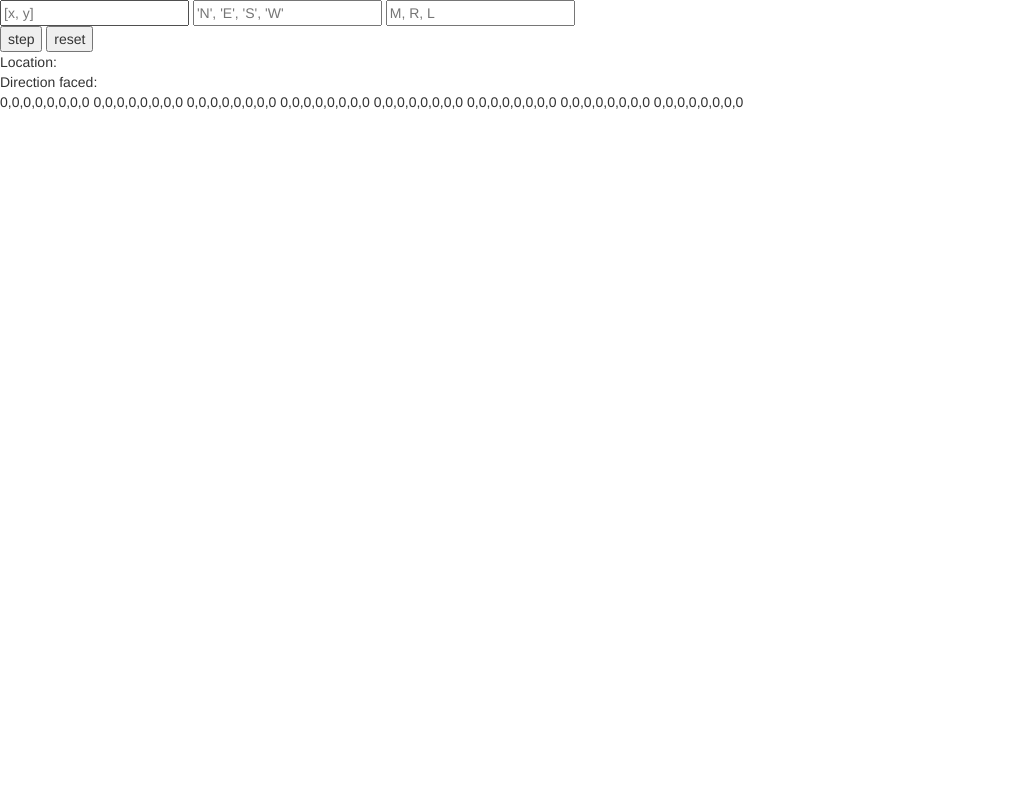
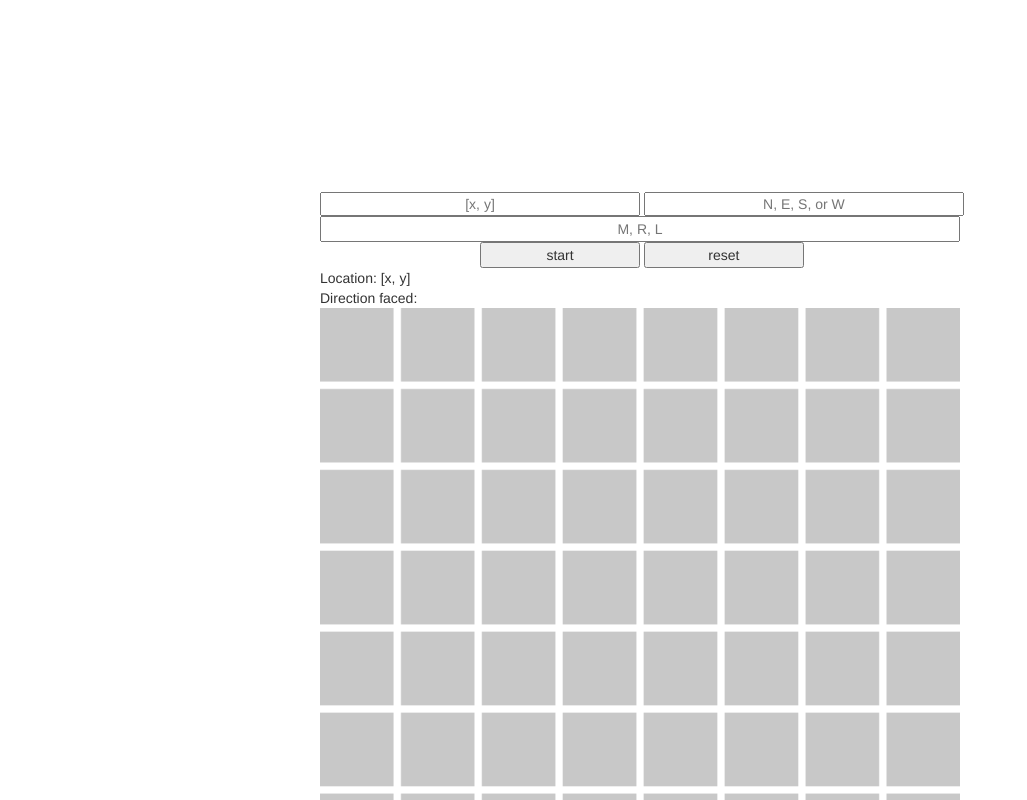
Before and after one commit to codyndoan/Robot, a website: page index.html in a window 1280 px wide. Both pictures are taken after a click on the button "reset". Shown: the whole page, without its empty margins (0-1027 px from the left). Drawn offline with nearby package versions, Linux system fonts and the light colour scheme.

Commit message:
css changes

```diff
--- a/index.html
+++ b/index.html
@@ -8,17 +8,17 @@
     </head>
 
     <body>
-
-        <form>
-            <input id="origin-input" placeholder="[x, y]" onkeyup="myRobot.setPosition(true);">
-            <input id="direction-input" placeholder="'N', 'E', 'S', 'W'" onkeyup="myRobot.setDirection('Z', true)">
-            <input id="action-input" placeholder="M, R, L" onkeyup="myRobot.setAction()">
+        <img id="robot" src="./images/robot.png" width="50" height="50">
+        <form class ="">
+            <input id="origin-input" placeholder="[x, y]" onkeyup="myRobot.setPosition(true);" class="text-center" type="text">
+            <input id="direction-input" placeholder="N, E, S, or W" onkeyup="myRobot.setDirection(this.value, true)" class="text-center" type="text">
+            <br><input id="action-input" placeholder="M, R, L" onkeyup="myRobot.setAction()" class="text-center" type="text">
         </form>
-        <button onclick="myRobot.begin()">step</button>
-        <button onclick="myBoard.reset()">reset</button>
+        <button id="start-button" onclick="myRobot.begin()">start</button>
+        <button id="reset-button" onclick="myRobot.begin(true)">reset</button>
         <div id="location">Location: </div>
         <div id="direction">Direction faced: </div>
-        <div id="grid"></div>
+        <canvas id="grid" width="435" height="435"></canvas>
 
     <footer>
         <script src="https://ajax.googleapis.com/ajax/libs/jquery/3.1.1/jquery.min.js"></script>
--- a/scripts/robot.js
+++ b/scripts/robot.js
@@ -3,14 +3,46 @@ class Board {
         // Board Representation 8x8
         this.board = [];
         for (var i = 0; i < 8; i++) this.board.push([0,0,0,0,0,0,0,0]);
+
+        this.red = 0;
+        this.green = 0;
+        this.blue = 0;
+        this.ctx = document.getElementById('grid').getContext('2d');
+        this.size = 50;
+        this.offset = 5;
+
+        /* Visualize grid */
+        for (var row = 0; row < 8; row++) {
+            for (var col = 0; col < 8; col++) {
+                this.ctx.fillStyle = "rgb(200,200,200)";
+                this.ctx.fillRect(col*(this.size+this.offset), row*(this.size+this.offset), this.size, this.size);
+            }
+        }
     }
 
-    update(xPosition, yPosition) {
+    update(xPosition, yPosition, lastx, lasty) {
         /* Convert to matrix indices */
         var row = 7 - (yPosition - 1);
         var col = xPosition - 1;
-        console.log("[" + row + "][" + col + "]");
         this.board[row][col]++;
+
+        var degree = this.red++*35;
+
+        if (degree >= 240) {
+            var degree1 = this.green++*15;
+            var degree2 = this.blue++*5;
+            if (degree1 >= 100) degree1 = 100;
+            if (degree2 >= 140) degree2 = 140;
+            this.ctx.fillStyle = "rgb(240," + degree1 + "," + degree2+ ")";
+        } else {
+            this.ctx.fillStyle = "rgb(" + degree + ",0,0)";
+        }
+
+        var img = document.getElementById('robot');
+
+        this.ctx.fillRect(col*(this.size+this.offset), row*(this.size+this.offset), this.size, this.size);
+        this.ctx.drawImage (img, col*(this.size+this.offset), row*(this.size+this.offset), this.size, this.size);
+
     }
 
     toString() {
@@ -18,12 +50,25 @@ class Board {
         for (var i = 0; i < 8; i++) {
             boardString += this.board[i] + '\n';
         }
-        document.getElementById("grid").innerHTML = boardString;
         return boardString;
     }
 
-    reset() {
+    reset(originPosition, originDirection) {
+        this.red = 0;
+        this.blue = 0;
+        this.green = 0;
+
+        /* Clear board */
         for (var i = 0; i < 8; i++) this.board[i] = [0,0,0,0,0,0,0,0];
+        for (var row = 0; row < 8; row++) {
+            for (var col = 0; col < 8; col++) {
+                this.ctx.fillStyle = "rgb(200,200,200)";
+                this.ctx.fillRect (col*(this.size+this.offset), row*(this.size+this.offset), this.size, this.size);
+            }
+        }
+
+        document.getElementById("location").innerHTML = "Location: " + originPosition;
+        document.getElementById("direction").innerHTML = "Direction faced: " + originDirection;
         console.log(this.toString());
     }
 }
@@ -35,9 +80,11 @@ class Robot {
         // Current Coordinate of Robot
         this.xPosition = x;
         this.yPosition = y;
+        this.originPosition = "[" + this.xPosition + ", " + this.yPosition + "]";
         this.currentPosition = "[" + this.xPosition + ", " + this.yPosition + "]";
 
         // Current Direction of Robot
+        this.originDirection = direction;
         this.currentDirection = direction;
 
         // Current Action path of Robot
@@ -48,7 +95,8 @@ class Robot {
         this.dir_map = {'N': 0, 'E': 1, 'S': 2, 'W': 3};
 
         this.board = board;
-        this.origin = 0;
+
+        this.speed = 100;
     }
 
     /* Set Robot's starting position */
@@ -60,13 +108,16 @@ class Robot {
             this.yPosition = positionInput[1];
             if (this.xPosition === undefined || !this.xPosition) this.xPosition = "x";
             if (this.yPosition === undefined || !this.yPosition) this.yPosition = "y";
+            this.originPosition = "[" + this.xPosition + ", " + this.yPosition + "]";
         }
+
         this.currentPosition = "[" + this.xPosition + ", " + this.yPosition + "]";
+
         document.getElementById("location").innerHTML = "Location: " + this.currentPosition;
 
         /* Update position on board */
-        if (!fromInput)
-            this.board.update(this.xPosition, this.yPosition);
+        if (!fromInput)  this.board.update(this.xPosition, this.yPosition);
+
     }
 
     /* Set Robot's action path M, R, L*/
@@ -74,38 +125,50 @@ class Robot {
         /* Error Checking */
         var actionInput = document.getElementById("action-input").value;
         /* Remove all invalid characters from action string */
-        actionInput = actionInput.replace(/[^MLR]+/g, "");
+        actionInput = actionInput.replace(/[^mlrMLR]+/g, "");
         actionInput = actionInput.toUpperCase();
         this.actions = actionInput;
     }
 
     /* Set Robot's direction */
     setDirection(direction, fromInput) {
-        /* Setting from input */
-        if (fromInput) var direction = document.getElementById("direction-input").value.toUpperCase();
         /* Error Checking */
         if (direction != 'N' && direction != 'E' && direction != 'S' && direction != 'W' && direction != '') return;
 
-        this.currentDirection = direction;
+        /* Setting from input */
+        this.originDirection = document.getElementById("direction-input").value;
+        if (fromInput) this.currentDirection = this.originDirection;
+        else this.currentDirection = direction;
         document.getElementById("direction").innerHTML = "Direction faced: " + this.currentDirection;
     }
 
-    begin() {
-        /* Mark current position in matrix */
-        if (this.origin == 0) this.board.update(this.xPosition, this.yPosition);
-        this.origin++;
-        this.findPosition(this.xPosition, this.yPosition, this.currentDirection, this.actions);
-        console.log(this.board.toString());
+    begin(resetOnly) {
+        /* Reset board */
+        this.board.reset(this.originPosition, this.originDirection);
+        if (resetOnly) return;
+
+        this.setPosition(true);
+        this.setDirection(this.originDirection, true);
+
+        /* Only move robot once, x and y have been set */
+        if (this.xPosition != "x" && this.yPosition != "y" ) {
+            this.board.update(this.xPosition, this.yPosition);
+            this.performActions(this.actions);
+            console.log(this.board.toString());
+            console.log(document.getElementById("location").innerHTML);
+            console.log(document.getElementById("direction").innerHTML);
+        }
     }
 
-    findPosition(x, y, direction, actions) {
-        this.currentPosition = "[" + x + ", " + y + "]";
-
+    performActions(actions) {
+        /* Let robot follow action path */
         for (var i = 0; i < this.actions.length; i++) {
-          var action = actions.charAt(i);
-          if (action == 'M') this.move();
-          if (action == 'L') this.turn(this.currentDirection, action);
-          if (action == 'R') this.turn(this.currentDirection, action);
+            setTimeout(function(actions, i) {
+                var action = actions.charAt(i).toUpperCase();
+                if (action == 'M') this.move();
+                if (action == 'L') this.turn(this.currentDirection, action);
+                if (action == 'R') this.turn(this.currentDirection, action);
+            }.bind(this), this.speed*i, actions, i);
         }
     }
 
@@ -136,26 +199,27 @@ class Robot {
           default:
             break;
         }
-        // set Robot's position
+        /* set Robot's position */
         this.setPosition(false);
     }
 
     /* turn left or right */
     turn(direction, turn) {
-        // Get enumeration for current direction
+        /* Get enumeration for current direction*/
         var current = this.dir_map[direction];
 
-        // Get index of next direction based on turn and make bound check resolutions if needed
+        /* Get index of next direction based on turn and make bound check resolutions if needed*/
         if (turn == 'L') {
             if (--current < 0) current += this.directions.length;
         } else {
             if (++current >= this.directions.length) current %= this.directions.length;
         }
 
-        // Set new direction faced
+        /* Set new direction faced */
         this.setDirection(this.directions[current], false);
     }
+
 }
 
 var myBoard = new Board();
-var myRobot = new Robot(1, 1, 'N', "", myBoard);
+var myRobot = new Robot("x", "y", "", "", myBoard);
--- a/server.js
+++ b/server.js
@@ -6,6 +6,7 @@ var app = express();
 
 app.use(express.static(__dirname + '/styles'));
 app.use(express.static(__dirname + '/scripts'));
+app.use(express.static(__dirname + '/images'));
 
 app.set('port', (process.env.PORT || 8000))
 
@@ -28,3 +29,7 @@ app.get('/styles/animate.css', function(req, res){
 app.get('/scripts/robot.js', function(req, res){
   res.sendFile(__dirname + '/scripts/robot.js');
 });
+
+app.get('/images/robot.png', function(req, res){
+  res.sendFile(__dirname + '/images/robot.png');
+});
--- a/styles/index.css
+++ b/styles/index.css
@@ -0,0 +1,57 @@
+body {
+    padding-top: 15%;
+}
+#robot {
+    display: none;
+}
+
+#origin-input {
+    position: relative;;
+    width: 25%;
+    left: 25%;
+    padding: 0px;
+}
+
+#direction-input {
+    position: relative;;
+    width: 25%;
+    left: 25%;
+    padding: 0px;
+}
+
+#action-input {
+    position: relative;;
+    width: 50%;
+    left: 25%;
+}
+
+#start-button {
+    position: relative;;
+    width: 12.5%;
+    left: 37.5%;
+}
+
+#reset-button {
+    position: relative;;
+    width: 12.5%;
+    left: 37.5%;
+}
+
+#location {
+    position: relative;;
+    width: 50%;
+    left: 25%;
+}
+
+#direction {
+    position: relative;;
+    width: 50%;
+    left: 25%;
+}
+
+#grid {
+    position: fixed;
+    width: 50%;
+    left: 25%;
+    margin: 0, auto;
+}
```
Also changed, not shown: images/robot.png (added).
